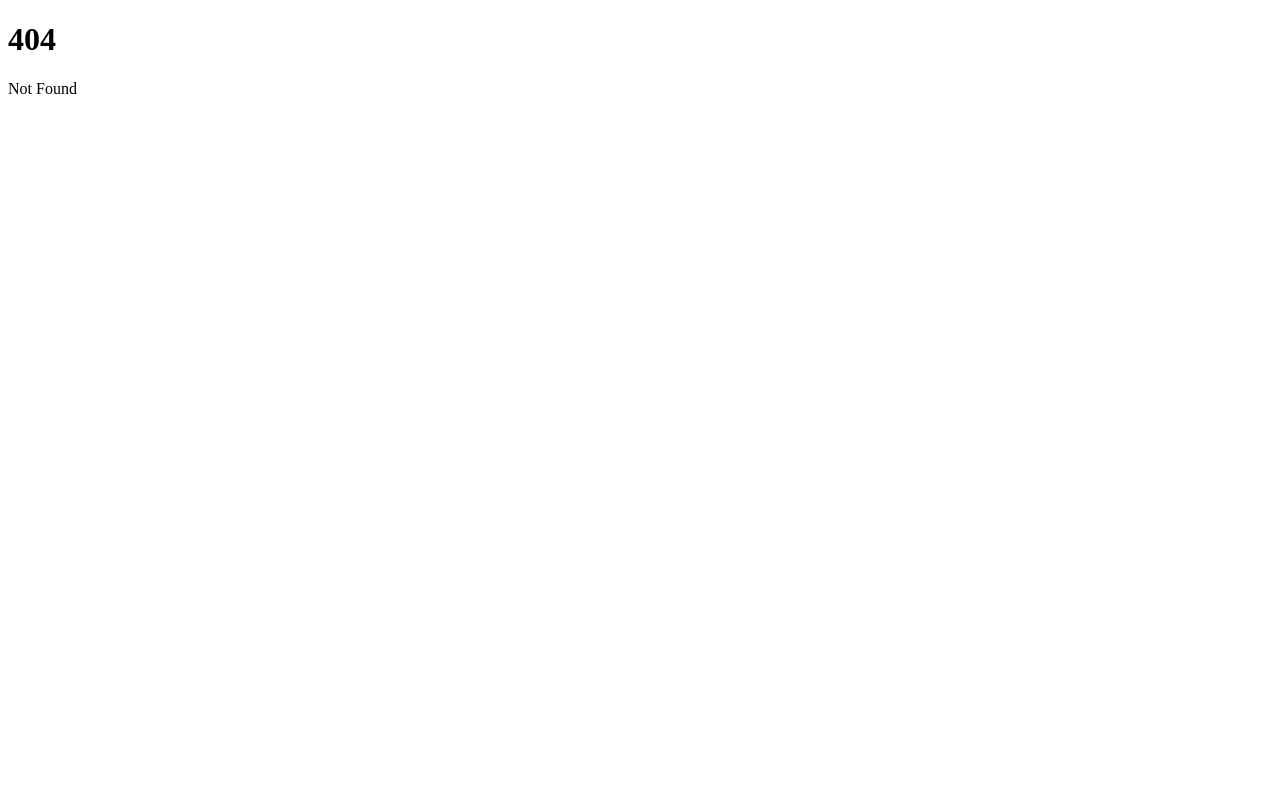
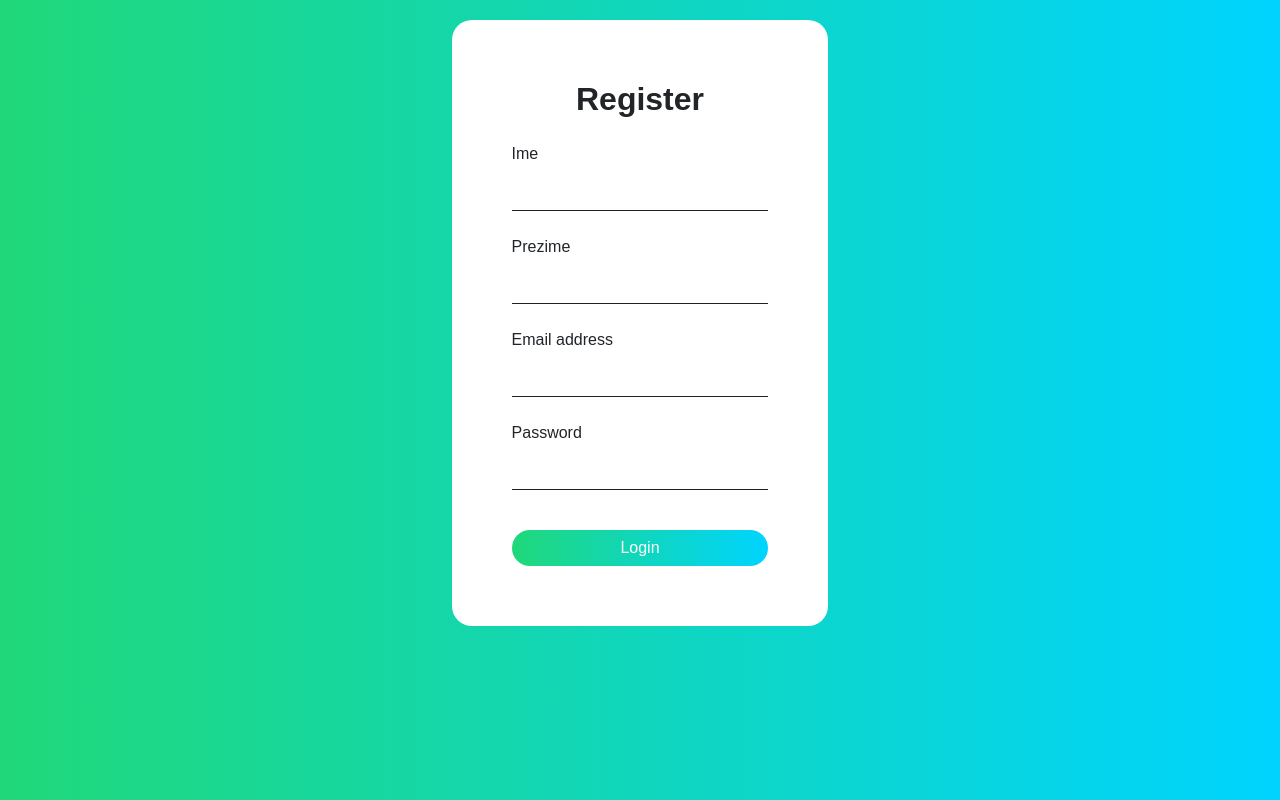
Before and after one commit to filipslovic/kviz, a SvelteKit app in the folder frontend/kviz/: page /register in a window 1280 px wide. Before the commit this address had no page. Built offline with nearby package versions, Linux system fonts and the light colour scheme.

Commit message:
dodat register page, obrisani duplikati koji su slucajno dodati

```diff
--- a/frontend/kviz/src/routes/+page.svelte
+++ b/frontend/kviz/src/routes/+page.svelte
@@ -7,8 +7,9 @@
     <!-- Bootstrap CSS -->
     <link href="https://cdn.jsdelivr.net/npm/bootstrap@5.0.2/dist/css/bootstrap.min.css" rel="stylesheet" integrity="sha384-EVSTQN3/azprG1Anm3QDgpJLIm9Nao0Yz1ztcQTwFspd3yD65VohhpuuCOmLASjC" crossorigin="anonymous">
     <style>
-        @import './style.css';
+        @import './styles.css';
     </style>
+
     <title>Login</title>
   </head>
   <body>
@@ -23,7 +24,7 @@
             <div class="mb-3 mt-4">
               <label for="exampleInputPassword1" class="form-label">Password</label>
               <input type="password" class="form-control" id="exampleInputPassword1">
-              <div id="emailHelp" class="form-text">Nemate nalog? <a href="+page.svelte"> registrujte se!</a></div>
+              <div id="emailHelp" class="form-text">Nemate nalog? <a href="register"> registrujte se!</a></div>
             </div>
 
             <button type="submit" class="btn btn-primary mt-4">Login</button>
--- /dev/null
+++ b/frontend/kviz/src/routes/register/+page.svelte
@@ -0,0 +1,46 @@
+<html lang="en">
+  <head>
+    <!-- Required meta tags -->
+    <meta charset="utf-8">
+    <meta name="viewport" content="width=device-width, initial-scale=1">
+
+    <!-- Bootstrap CSS -->
+    <link href="https://cdn.jsdelivr.net/npm/bootstrap@5.0.2/dist/css/bootstrap.min.css" rel="stylesheet" integrity="sha384-EVSTQN3/azprG1Anm3QDgpJLIm9Nao0Yz1ztcQTwFspd3yD65VohhpuuCOmLASjC" crossorigin="anonymous">
+    <style>
+        @import './styles.css';
+    </style>
+
+    <title>Register please...</title>
+  </head>
+  <body>
+    <div class="container-fluid mb-5 top">
+        <div class="align-items">
+            <form class="mx-auto">
+                <h4 class="text-center">Register</h4>
+                <div class="mt-4">
+                    <label for="exampleInputIme" class="form-label">Ime</label>
+                    <input type="text" class="form-control" id="exampleInputIme" aria-describedby="emailHelp">
+                </div>
+                <div class="mt-4">
+                    <label for="exampleInputPrezime" class="form-label">Prezime</label>
+                    <input type="text" class="form-control" id="exampleInputPrezime" aria-describedby="emailHelp">
+                </div>
+                <div class="mt-4">
+                    <label for="exampleInputEmail1" class="form-label">Email address</label>
+                    <input type="email" class="form-control" id="exampleInputEmail1" aria-describedby="emailHelp">
+                </div>
+                <div class="mb-3 mt-4">
+                    <label for="exampleInputPassword1" class="form-label">Password</label>
+                    <input type="password" class="form-control" id="exampleInputPassword1">
+                </div>
+                <button type="submit" class="btn btn-primary mt-4">Login</button>
+            </form>
+        </div>
+    </div>
+
+    <!-- Option 1: Bootstrap Bundle with Popper -->
+    <script src="https://cdn.jsdelivr.net/npm/bootstrap@5.0.2/dist/js/bootstrap.bundle.min.js" integrity="sha384-MrcW6ZMFYlzcLA8Nl+NtUVF0sA7MsXsP1UyJoMp4YLEuNSfAP+JcXn/tWtIaxVXM" crossorigin="anonymous"></script>
+
+
+  </body>
+</html>
--- /dev/null
+++ b/frontend/kviz/src/routes/register/styles.css
@@ -0,0 +1,58 @@
+*{
+    margin-top: 0%;
+    box-sizing: border-box;
+
+
+}
+
+
+body {
+
+    background: linear-gradient(90deg, rgb(32, 216, 121) 0%, rgba(0,212,255,1) 100%);
+    font-family: 'Poppins', sans-serif;
+    margin-bottom: 100px;
+    }
+form{
+    width: 30%;
+    background-color: rgb(255, 255, 255);
+    border-radius: 20px;
+    padding: 60px;
+    margin-top: 20px;
+
+
+}
+
+.top {
+    position: fixed;
+    top: 0;
+    left: 0;
+    z-index: 999;
+    width: 100%;
+    height: 23px;
+}
+
+
+
+.btn-primary
+{
+    margin-top: 10px;
+    width:100%;
+    border: none;
+    border-radius:50px;
+    background: linear-gradient(90deg, rgb(32, 216, 121) 0%, rgba(0,212,255,1) 100%);
+
+
+}
+.form-control{
+    color: rgba(0, 0, 0, 0.87);
+    border-bottom-color: rgba(0,0,0,.42);
+    box-shadow: none;
+    border: none;
+    border-bottom: 1px solid;
+    border-radius: 4px 4px 0 0;
+    }
+
+    h4{
+        font-size: 2rem;
+        font-weight: 700;
+     }
```
Also changed, not shown: frontend/kviz/src/routes/styles.css (renamed from frontend/kviz/src/routes/style.css).
